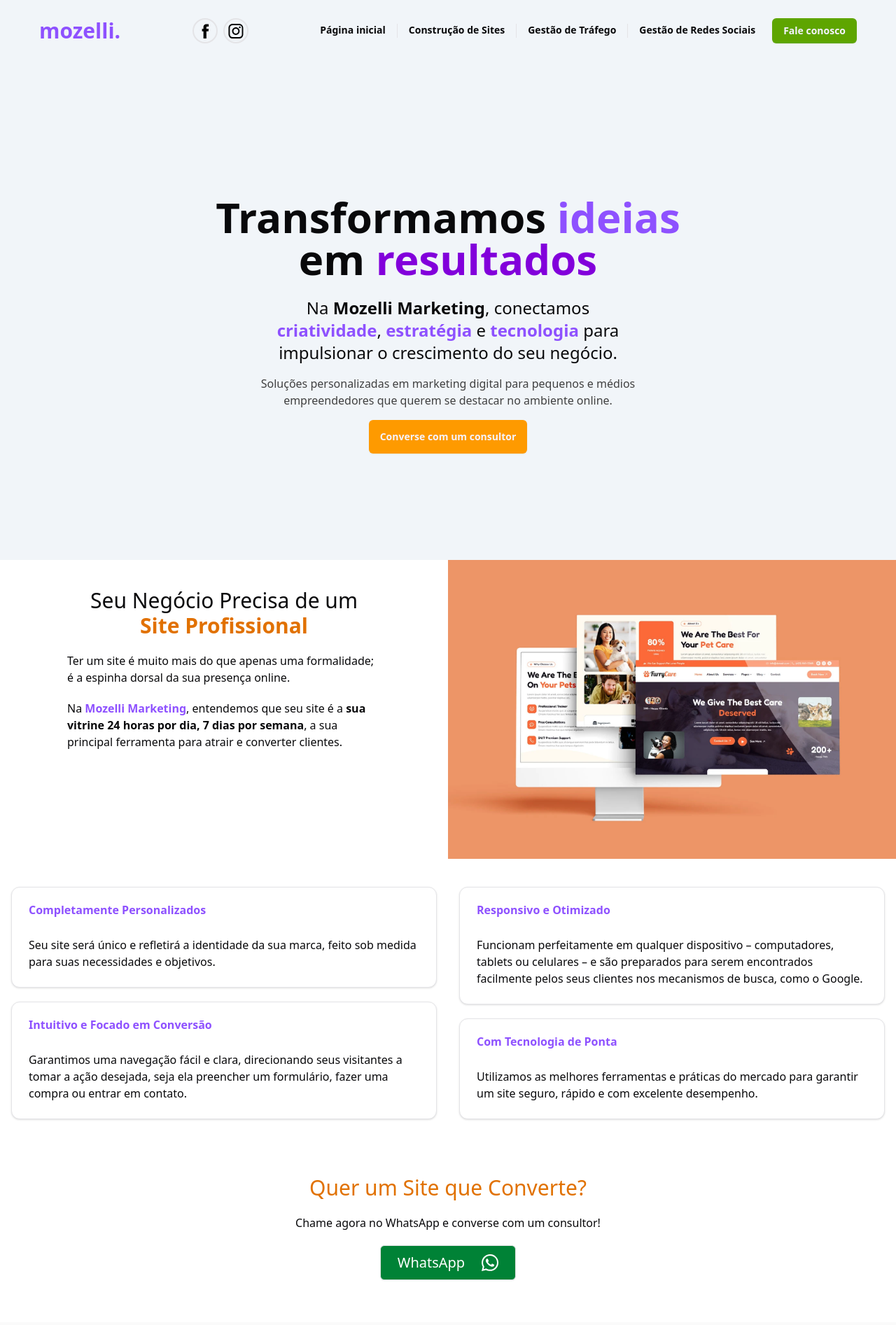
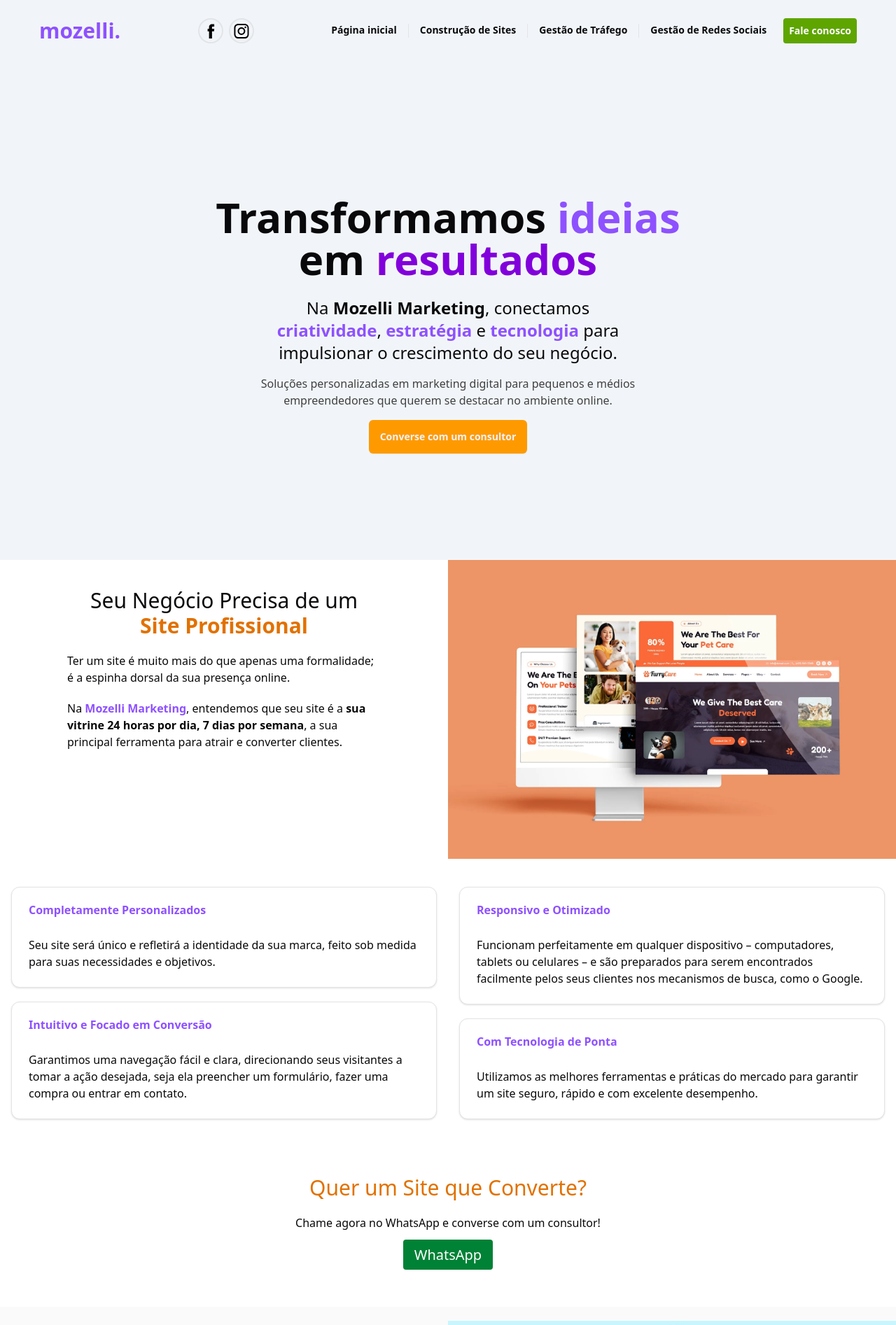
Before and after one commit to mozelli/site-mozelli-marketing, a Next.js app: page / in a window 1280 px wide. Shown: the top 1893 px of the page at 70% size. Built offline with nearby package versions, Linux system fonts and the light colour scheme.

Commit message:
include whatsapp number

```diff
--- a/app/components/Footer.tsx
+++ b/app/components/Footer.tsx
@@ -11,7 +11,7 @@ const Footer = () => {
         </div>
         <div className="">
           <h2 className="font-bold">Contatos:</h2>
-          <strong>Telefone/WhatsApp:</strong> (31) 9 9999-9999 <br />
+          <strong>Telefone/WhatsApp:</strong> (31) 9 9885-5602 <br />
           <strong>E-mail:</strong> comercial@mozellimarketing.com.br
         </div>
       </address>
--- a/app/components/Header.tsx
+++ b/app/components/Header.tsx
@@ -69,9 +69,13 @@ const Header = () => {
         >
           Gestão de Redes Sociais
         </Link>
-        <Button className="font-semibold ml-2 hover:cursor-pointer bg-lime-600 hover:bg-lime-700">
+        <a
+          href="https://wa.me/5531998855602"
+          target="_blank"
+          className="font-semibold ml-2 hover:cursor-pointer bg-lime-600 hover:bg-lime-700 p-2 rounded text-white"
+        >
           Fale conosco
-        </Button>
+        </a>
       </div>
 
       <div className="lg:hidden">
@@ -111,9 +115,13 @@ const Header = () => {
                   </Link>
                 </CommandItem>
                 <CommandItem className="py-4">
-                  <Link href="#" className="w-full">
-                    Fala conosco
-                  </Link>
+                  <a
+                    href="https://wa.me/5531985597586"
+                    target="_blank"
+                    className="w-full"
+                  >
+                    Fale conosco
+                  </a>
                 </CommandItem>
               </CommandList>
             </Command>
--- a/app/components/Hero.tsx
+++ b/app/components/Hero.tsx
@@ -49,9 +49,11 @@ const Hero = () => {
       </div>
 
       <div className="text-center">
-        <Button className="bg-amber-500 hover:bg-amber-600 hover:cursor-pointer font-semibold py-6">
-          Converse com um consultor
-        </Button>
+        <a href="https://wa.me/5531998555602" target="_blank">
+          <Button className="bg-amber-500 hover:bg-amber-600 hover:cursor-pointer font-semibold py-6">
+            Converse com um consultor
+          </Button>
+        </a>
       </div>
     </div>
   );
--- a/app/components/SocialMedia.tsx
+++ b/app/components/SocialMedia.tsx
@@ -64,20 +64,13 @@ const SocialMedia = () => {
         Chame agora no WhatsApp e converse com um consultor!
       </p>
       <div className="px-4 my-5 text-center">
-        <Button
-          variant="outline"
-          size="lg"
-          className="bg-green-700 hover:bg-green-800 hover:cursor-pointer hover:text-white py-6 text-white text-xl"
+        <a
+          href="https://wa.me/5531998555602"
+          target="_blank"
+          className="bg-green-700 hover:bg-green-800 hover:cursor-pointer hover:text-white py-2 px-4 font-medium rounded text-white text-xl"
         >
           WhatsApp
-          <Image
-            src={WhatsAppIcon}
-            alt="Ícone do WhatsApp"
-            width={24}
-            height={24}
-            className="ml-4"
-          />
-        </Button>
+        </a>
       </div>
     </div>
   );
--- a/app/components/TrefficManagement.tsx
+++ b/app/components/TrefficManagement.tsx
@@ -63,20 +63,13 @@ const TrafficManagement = () => {
         Chame agora no WhatsApp e converse com um consultor!
       </p>
       <div className="px-4 my-5 text-center">
-        <Button
-          variant="outline"
-          size="lg"
-          className="bg-green-700 hover:bg-green-800 hover:cursor-pointer hover:text-white py-6 text-white text-xl"
+        <a
+          href="https://wa.me/5531998555602"
+          target="_blank"
+          className="bg-green-700 hover:bg-green-800 hover:cursor-pointer hover:text-white py-2 px-4 font-medium rounded text-white text-xl"
         >
           WhatsApp
-          <Image
-            src={WhatsAppIcon}
-            alt="Ícone do WhatsApp"
-            width={24}
-            height={24}
-            className="ml-4"
-          />
-        </Button>
+        </a>
       </div>
     </div>
   );
--- a/app/components/WebDevelopment.tsx
+++ b/app/components/WebDevelopment.tsx
@@ -61,20 +61,13 @@ const WebDevelopment = () => {
         Chame agora no WhatsApp e converse com um consultor!
       </p>
       <div className="px-4 my-5 text-center">
-        <Button
-          variant="outline"
-          size="lg"
-          className="bg-green-700 hover:bg-green-800 hover:cursor-pointer hover:text-white py-6 text-white text-xl"
+        <a
+          href="https://wa.me/5531998555602"
+          target="_blank"
+          className="bg-green-700 hover:bg-green-800 hover:cursor-pointer hover:text-white py-2 px-4 font-medium rounded text-white text-xl"
         >
           WhatsApp
-          <Image
-            src={WhatsAppIcon}
-            alt="Ícone do WhatsApp"
-            width={24}
-            height={24}
-            className="ml-4"
-          />
-        </Button>
+        </a>
       </div>
     </div>
   );
```
